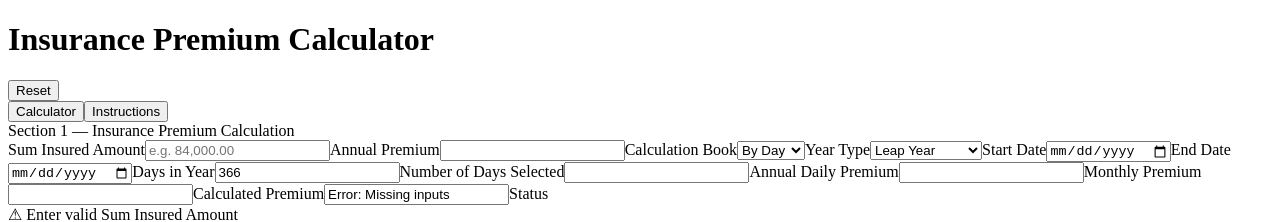
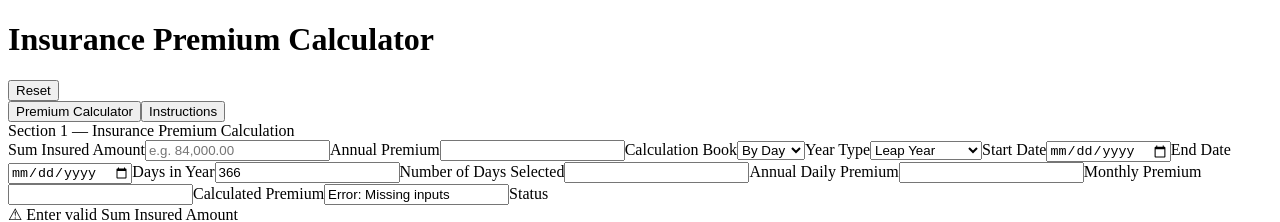
Before and after one commit to sharmalily1984-cloud/insurance-premium-web, a React (Vite) app: page / in a window 1280 px wide. Shown: the top 222 px of the page. Built offline with nearby package versions, Linux system fonts and the light colour scheme; the HTML template or start-up script is replaced by a standard one.

Commit message:
Rename 'Calculator' tab to 'Premium Calculator'

```diff
--- a/src/App.tsx
+++ b/src/App.tsx
@@ -72,7 +72,7 @@ export default function App() {
           type="button"
           onClick={() => setTab('calculator')}
         >
-          Calculator
+          Premium Calculator
         </button>
         <button
           className={`tab ${tab === 'instructions' ? 'active' : ''}`}
```
